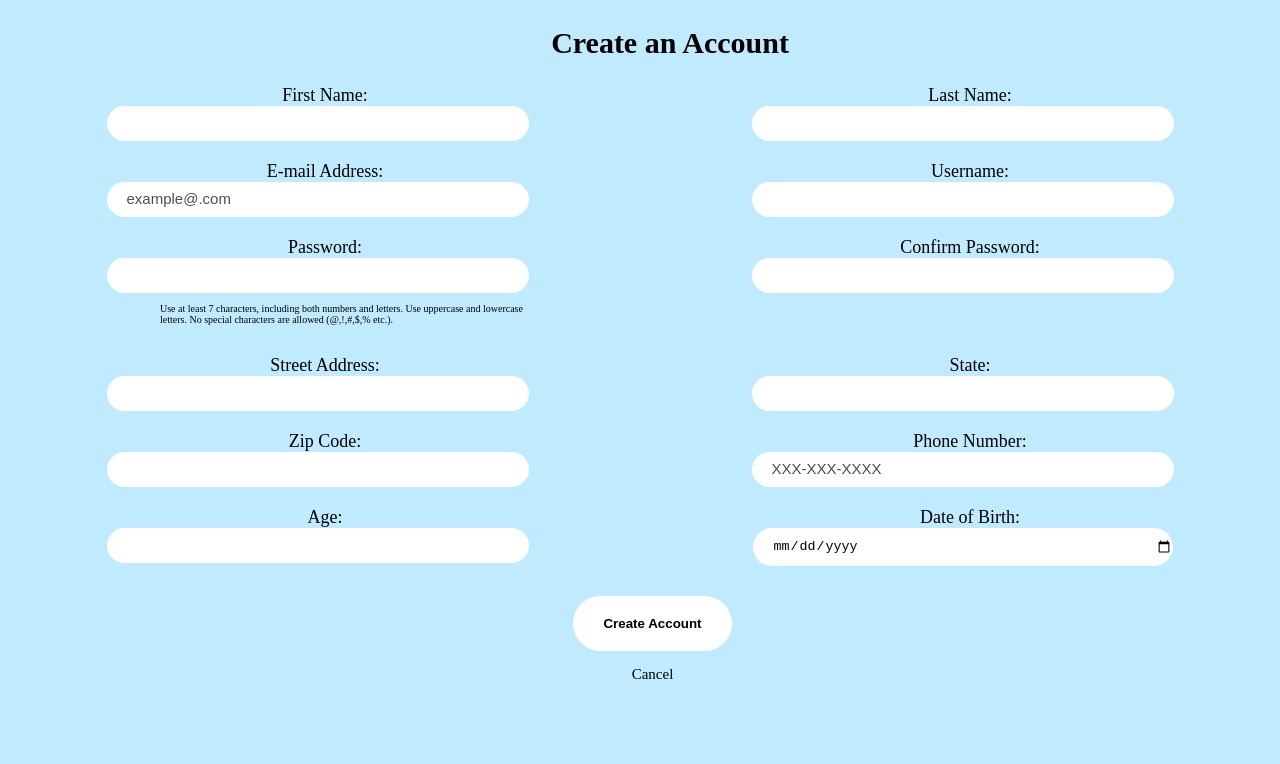
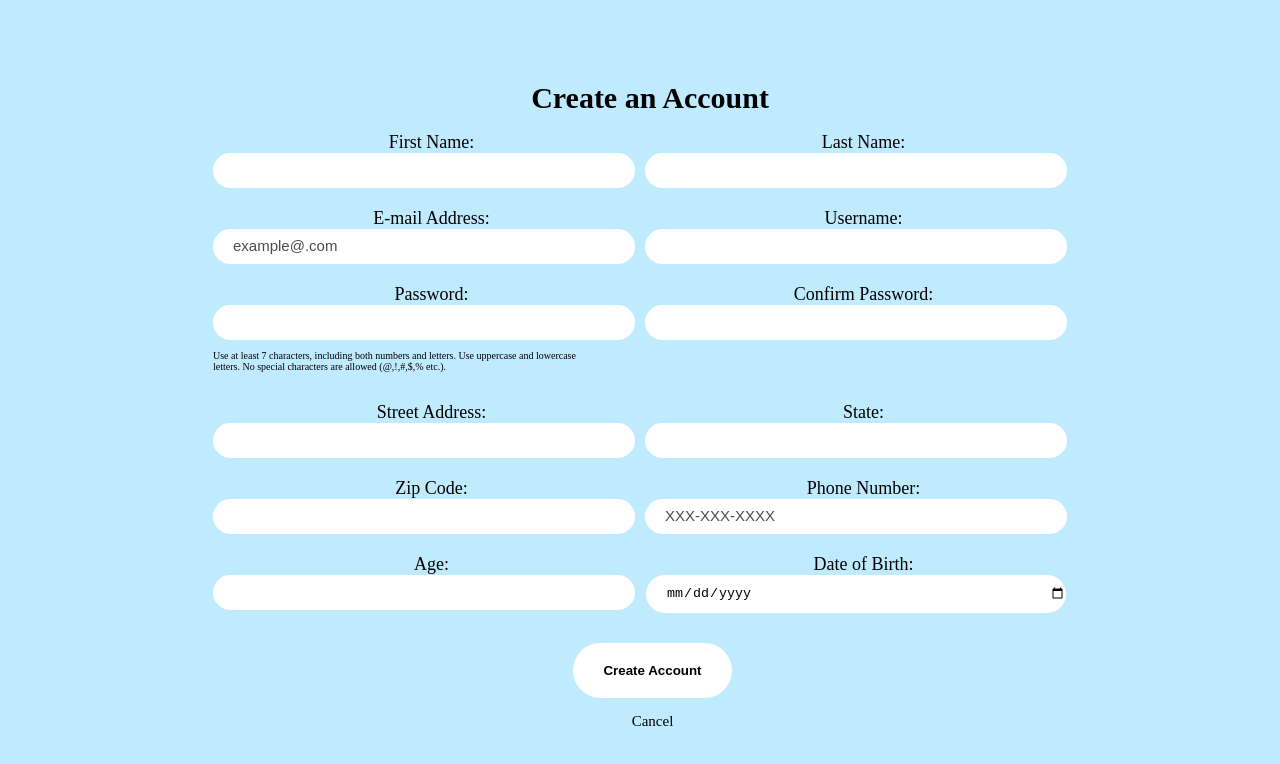
Before and after one commit to leslyvv/IRL-Anti-Virus, a React (Create React App) app in the folder reactirlantivirus/: page /signup in a window 1280 px wide. Shown: the top 764 px of the page. Built offline with nearby package versions, Linux system fonts and the light colour scheme.

Commit message:
Update Signup.css

```diff
--- a/reactirlantivirus/src/components/Signup.css
+++ b/reactirlantivirus/src/components/Signup.css
@@ -1,15 +1,20 @@
-body{
+.account-container2{
   background-color:rgb(192, 235, 255);
+  min-height: 100vh;
+  display: flex;
+  flex-direction: column;
+  justify-content: center;
+  align-items: center;
 }
 .account-header{
   font-size: 30px;
   font-weight: 550;
   margin-top: 2%;
-    margin-left: 60px;
+  margin-left: 20px;
   display: flex;
   justify-content: center;
   color:black;
-
+  background-color:rgb(192, 235, 255);
 }
 input{
   width: 400px;
@@ -47,7 +52,6 @@ body{
   width: 380px;
   text-align: left;
   font-size: 10px;
-    margin-left: 160px;
 }
 
 .submission{
```
Lines whose indentation alone changed are shown as unchanged.
